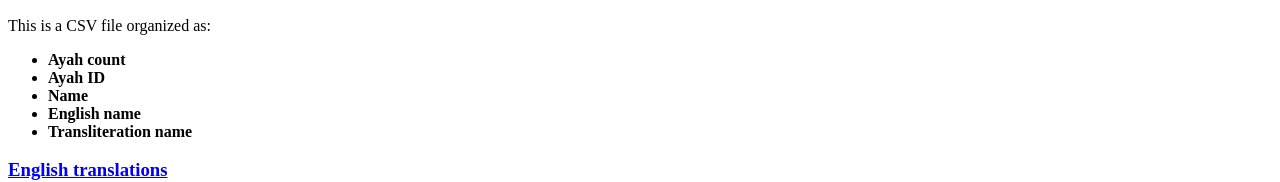
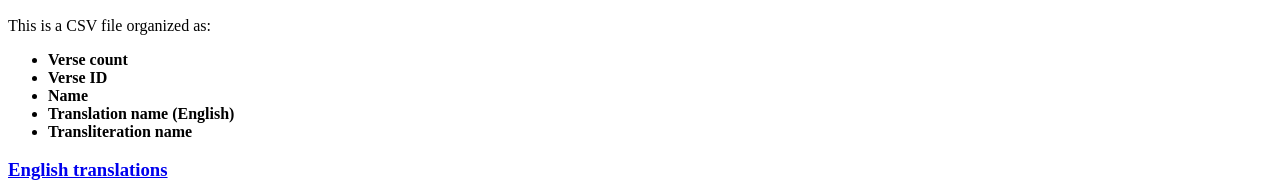
Before and after one commit to yojoecapital/quran-cli, a plain HTML site: page index.html in a window 1280 px wide. Shown: the part 439-621 px from the top of the page. Drawn offline with Linux system fonts and the light colour scheme.

Commit message:
fixed more disc

```diff
--- a/index.html
+++ b/index.html
@@ -21,10 +21,10 @@
 <h3 id='chapters-metadata'><a href='chapters.csv'>Chapers metadata</a></h3>
 <p>This is a CSV file organized as:</p>
 <ul>
-<li><strong>Ayah count</strong></li>
-<li><strong>Ayah ID</strong></li>
+<li><strong>Verse count</strong></li>
+<li><strong>Verse ID</strong></li>
 <li><strong>Name</strong></li>
-<li><strong>English name</strong></li>
+<li><strong>Translation name (English)</strong></li>
 <li><strong>Transliteration name</strong></li>
 </ul>
 <h3 id='english-translations'><a href='translations.txt'>English translations</a></h3>
```
